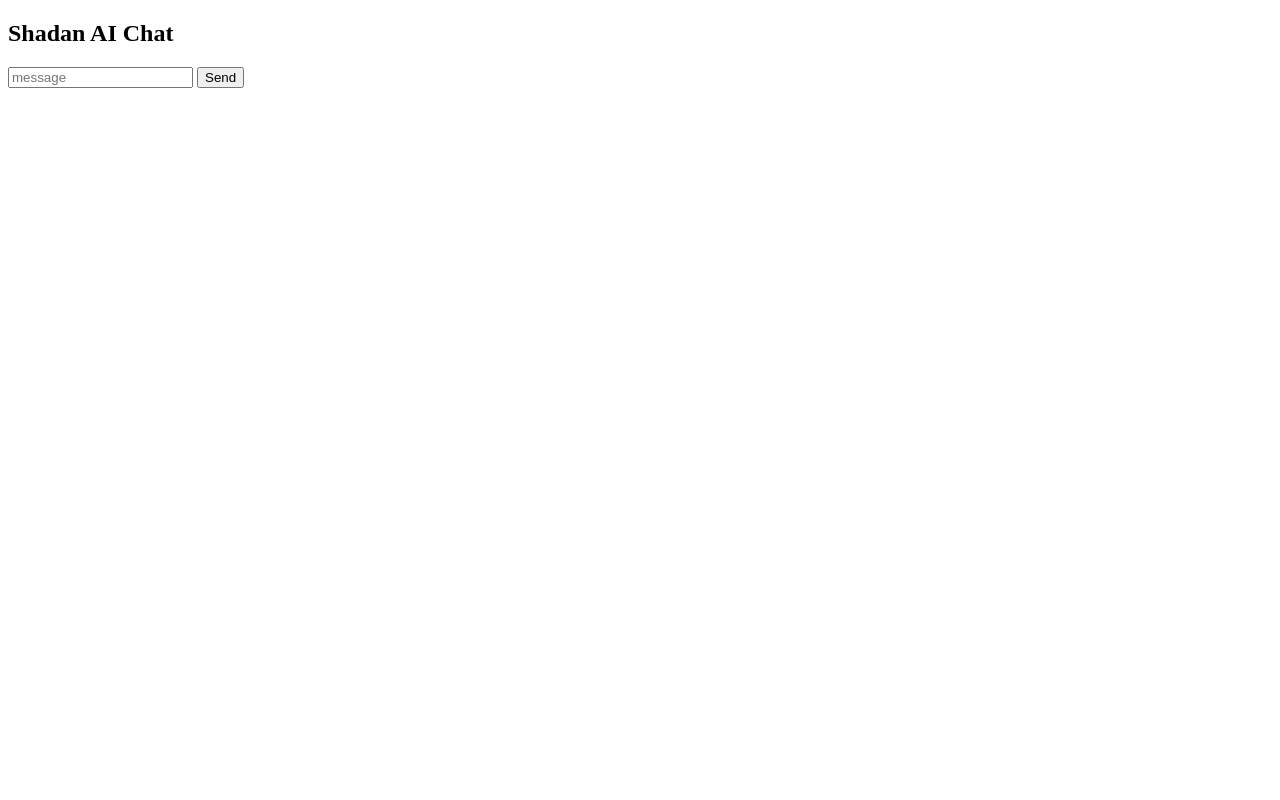
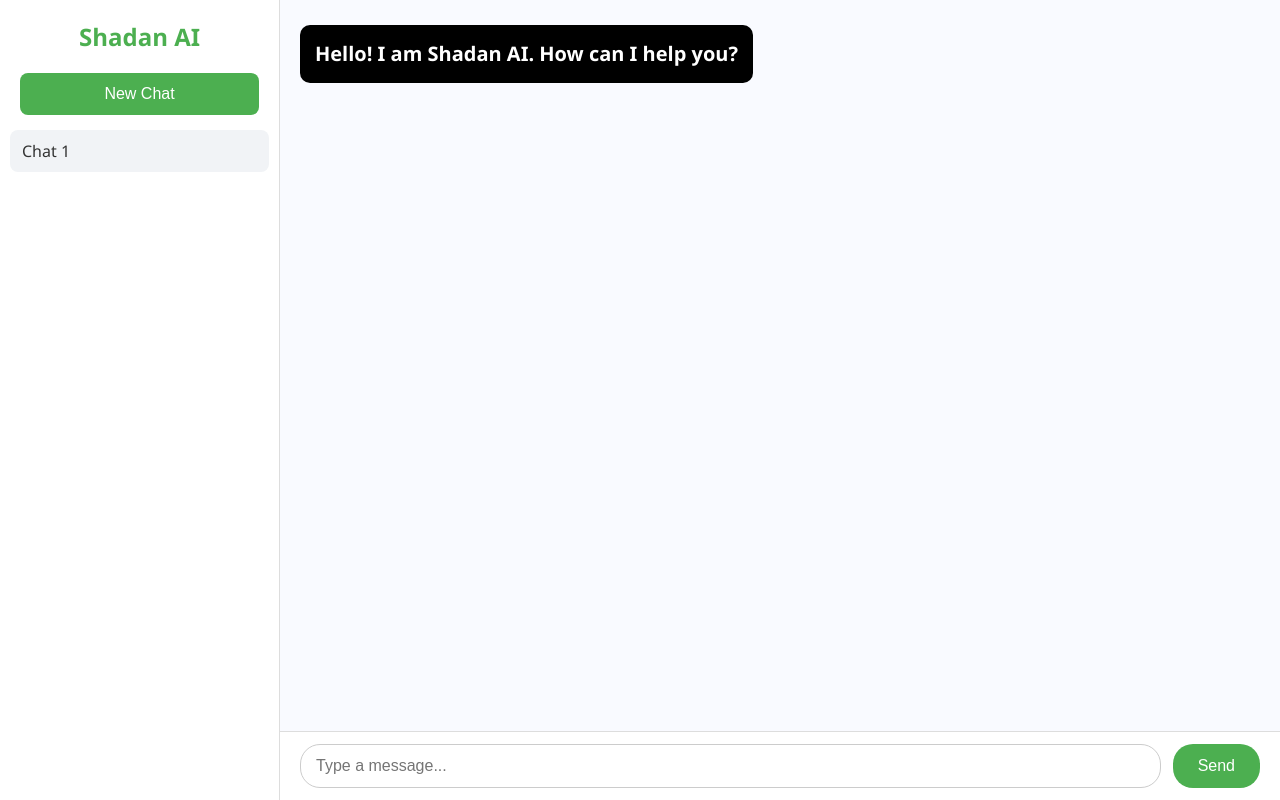
Before and after one commit to asdshadan-debug/my-AI, a website: page index.html in a window 1280 px wide. Drawn offline with Linux system fonts and the light colour scheme.

Commit message:
Update index.html

```diff
--- a/index.html
+++ b/index.html
@@ -1,40 +1,270 @@
 <!DOCTYPE html>
-<html>
+<html lang="en">
 <head>
-<title>Shadan AI</title>
+<meta charset="UTF-8">
+<title>Shadan AI Chat</title>
+<style>
+*{box-sizing:border-box;margin:0;padding:0;}
+body{font-family:'Segoe UI',Tahoma,Geneva,Verdana,sans-serif;display:flex;height:100vh;background:#eef2f7;color:#333;}
+
+#sidebar{
+width:280px;
+background:#fff;
+border-right:1px solid #ddd;
+display:flex;
+flex-direction:column;
+padding-top:20px;
+}
+
+#sidebar h2{
+text-align:center;
+margin-bottom:20px;
+font-size:24px;
+color:#4CAF50;
+}
+
+#new-chat{
+margin:0 20px 15px 20px;
+padding:12px;
+background:#4CAF50;
+color:#fff;
+border:none;
+border-radius:8px;
+font-size:16px;
+cursor:pointer;
+}
+
+#chat-list{
+flex:1;
+overflow-y:auto;
+padding:0 10px;
+}
+
+.chat-item{
+padding:10px 12px;
+margin-bottom:8px;
+background:#f1f3f6;
+border-radius:8px;
+cursor:pointer;
+}
+
+#chat-window{
+flex:1;
+display:flex;
+flex-direction:column;
+background:#f9faff;
+}
+
+#messages{
+flex:1;
+padding:25px 20px;
+overflow-y:auto;
+display:flex;
+flex-direction:column;
+gap:15px;
+}
+
+.message{
+max-width:70%;
+padding:12px 15px;
+border-radius:15px;
+font-size:16px;
+line-height:1.4;
+}
+
+.user{
+align-self:flex-end;
+background:#4CAF50;
+color:#fff;
+}
+
+.ai{
+align-self:flex-start;
+background:#fff;
+color:#333;
+}
+
+.greeting{
+font-size:20px;
+font-weight:bold;
+text-align:center;
+background:#000;
+color:#fff;
+padding:15px;
+border-radius:10px;
+}
+
+#input-box{
+display:flex;
+padding:12px 20px;
+border-top:1px solid #ddd;
+background:#fff;
+}
+
+#msg{
+flex:1;
+padding:12px 15px;
+font-size:16px;
+border-radius:20px;
+border:1px solid #ccc;
+outline:none;
+}
+
+#send{
+padding:12px 25px;
+margin-left:12px;
+background:#4CAF50;
+color:#fff;
+border:none;
+border-radius:20px;
+font-size:16px;
+cursor:pointer;
+}
+</style>
 </head>
 
 <body>
 
-<h2>Shadan AI Chat</h2>
+<div id="sidebar">
+<h2>Shadan AI</h2>
+<button id="new-chat">New Chat</button>
+<div id="chat-list"></div>
+</div>
 
-<input id="msg" placeholder="message">
-<button onclick="send()">Send</button>
+<div id="chat-window">
+<div id="messages"></div>
 
-<div id="chat"></div>
+<div id="input-box">
+<input type="text" id="msg" placeholder="Type a message...">
+<button id="send">Send</button>
+</div>
+</div>
 
 <script>
 
-async function send(){
+let chats=[];
+let currentChatIndex=-1;
 
-let message = document.getElementById("msg").value;
+const chatList=document.getElementById("chat-list");
+const messagesDiv=document.getElementById("messages");
+const msgInput=document.getElementById("msg");
+const sendBtn=document.getElementById("send");
 
-let res = await fetch("https://shadan-ai.onrender.com/chat",{
+function startNewChat(){
+
+chats.push([
+{role:"Shadan AI",content:"Hello! I am Shadan AI. How can I help you?",greeting:true}
+]);
+
+currentChatIndex=chats.length-1;
+
+renderChatList();
+renderMessages();
+
+}
+
+window.onload=()=>{startNewChat();}
+
+function renderChatList(){
+
+chatList.innerHTML="";
+
+chats.forEach((chat,index)=>{
+
+const div=document.createElement("div");
+div.className="chat-item";
+div.innerText="Chat "+(index+1);
+
+div.onclick=()=>{
+
+currentChatIndex=index;
+renderMessages();
+
+};
+
+chatList.appendChild(div);
+
+});
+
+}
+
+function renderMessages(){
+
+messagesDiv.innerHTML="";
+
+if(currentChatIndex===-1)return;
+
+chats[currentChatIndex].forEach(m=>{
+
+const div=document.createElement("div");
+
+div.className="message "+(m.role==="User"?"user":"ai");
+
+if(m.greeting)div.classList.add("greeting");
+
+div.innerText=m.content;
+
+messagesDiv.appendChild(div);
+
+});
+
+messagesDiv.scrollTop=messagesDiv.scrollHeight;
+
+}
+
+async function sendMessage(){
+
+const message=msgInput.value.trim();
+
+if(!message)return;
+
+let chat=chats[currentChatIndex];
+
+if(chat[0].greeting)chat.shift();
+
+chat.push({role:"User",content:message});
+
+renderMessages();
+
+msgInput.value="";
+
+try{
+
+const res=await fetch("https://shadan-ai.onrender.com/chat",{
+
 method:"POST",
+
 headers:{
 "Content-Type":"application/json"
 },
+
 body:JSON.stringify({
 message:message
 })
+
 });
 
-let data = await res.json();
+const data=await res.json();
 
-document.getElementById("chat").innerHTML += "<p><b>You:</b> "+message+"</p>";
-document.getElementById("chat").innerHTML += "<p><b>AI:</b> "+data.reply+"</p>";
+chat.push({role:"Shadan AI",content:data.reply});
+
+renderMessages();
+
+}catch{
+
+chat.push({role:"Shadan AI",content:"Server error"});
+
+renderMessages();
 
 }
+
+}
+
+sendBtn.onclick=sendMessage;
+
+msgInput.addEventListener("keypress",e=>{
+if(e.key==="Enter")sendMessage();
+});
 
 </script>
 
```
